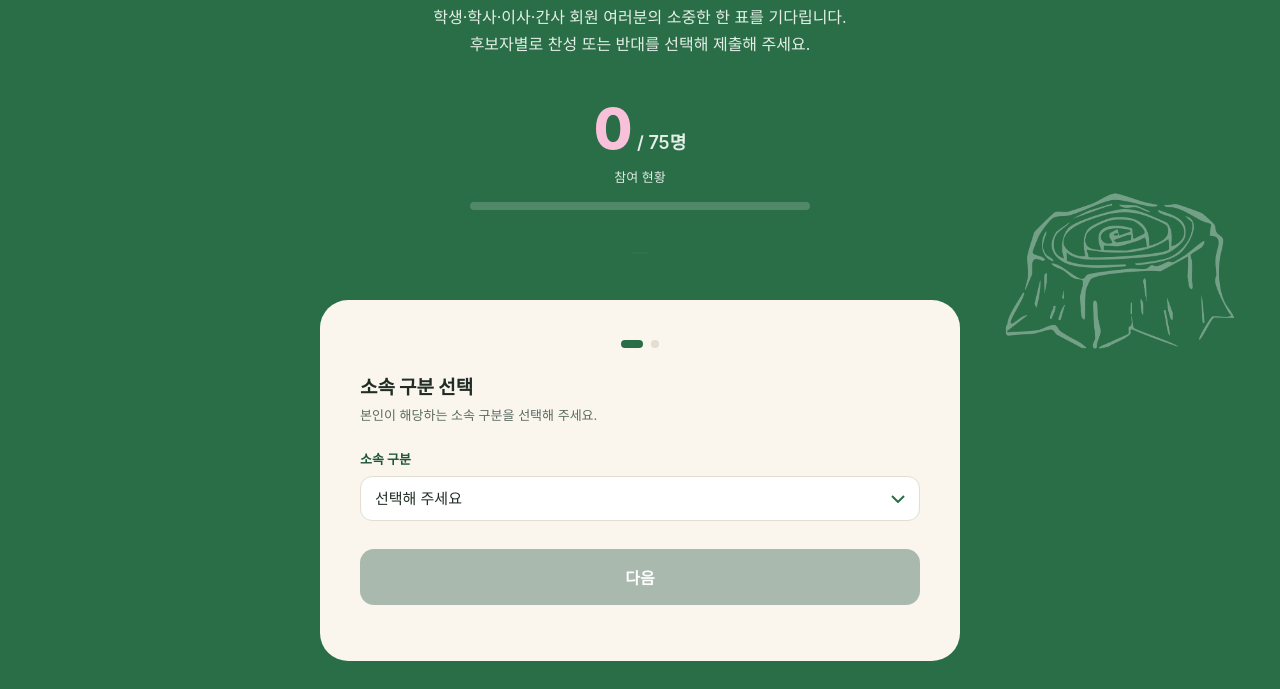
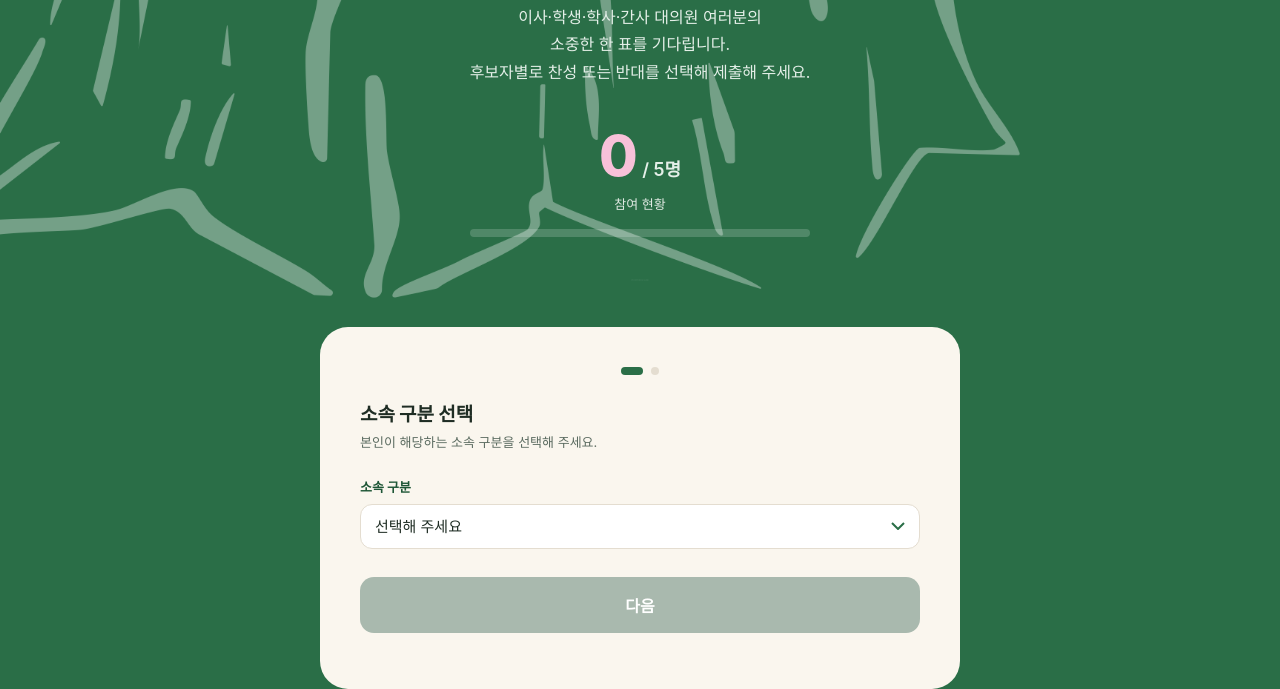
Before and after one commit to jeje-0/4, a website: page public/index.html in a window 1280 px wide. Shown: the part 276-965 px from the top of the page. Before the commit the page ends 937 px from the top, so only its background shows below. Drawn offline with Linux system fonts and the light colour scheme; no server answers.

Commit message:
Update index.html

```diff
--- a/public/index.html
+++ b/public/index.html
@@ -120,7 +120,7 @@
     .desc{max-width:520px;font-size:16px;}
     .pill-center span{font-size:14px;padding:9px 20px;}
     .stat .num{font-size:56px;}
-    .tree-deco{width:280px;right:calc(50% - 620px);bottom:-20px;}
+    .tree-deco{width:1300px;right:calc(50% - 500px);bottom:-20px;}
     .wordmark-img{margin-top:36px;height:14px;}
 
     .panel{max-width:640px;margin-left:auto;margin-right:auto;
@@ -139,10 +139,10 @@
 
     <span class="pill-center"><span>법인이사 선출투표</span></span>
     <h1>제22차 IVF 정기총회<br><span class="accent">법인이사 선출</span></h1>
-    <p class="desc">학생·학사·이사·간사 회원 여러분의 소중한 한 표를 기다립니다.<br>후보자별로 찬성 또는 반대를 선택해 제출해 주세요.</p>
+    <p class="desc">이사·학생·학사·간사 대의원 여러분의 <br> 소중한 한 표를 기다립니다.<br>후보자별로 찬성 또는 반대를 선택해 제출해 주세요.</p>
 
     <div class="stat">
-      <div class="num"><span id="voteCount">0</span><small> / <span id="totalTarget">75</span>명</small></div>
+      <div class="num"><span id="voteCount">0</span><small> / <span id="totalTarget">5</span>명</small></div>
       <div class="label">참여 현황</div>
       <div class="bar-track"><div class="bar-fill" id="barFill" style="width:0%"></div></div>
     </div>
@@ -179,7 +179,7 @@
 
       <div id="step2" style="display:none;">
         <h2>찬반 투표하기</h2>
-        <p class="sub">후보 5인 각각에 대해 찬성 또는 반대를 표시해 주세요.</p>
+        <p class="sub">후보 7인 각각에 대해 찬성 또는 반대를 표시해 주세요.</p>
 
         <div id="candidateArea"></div>
 
```
